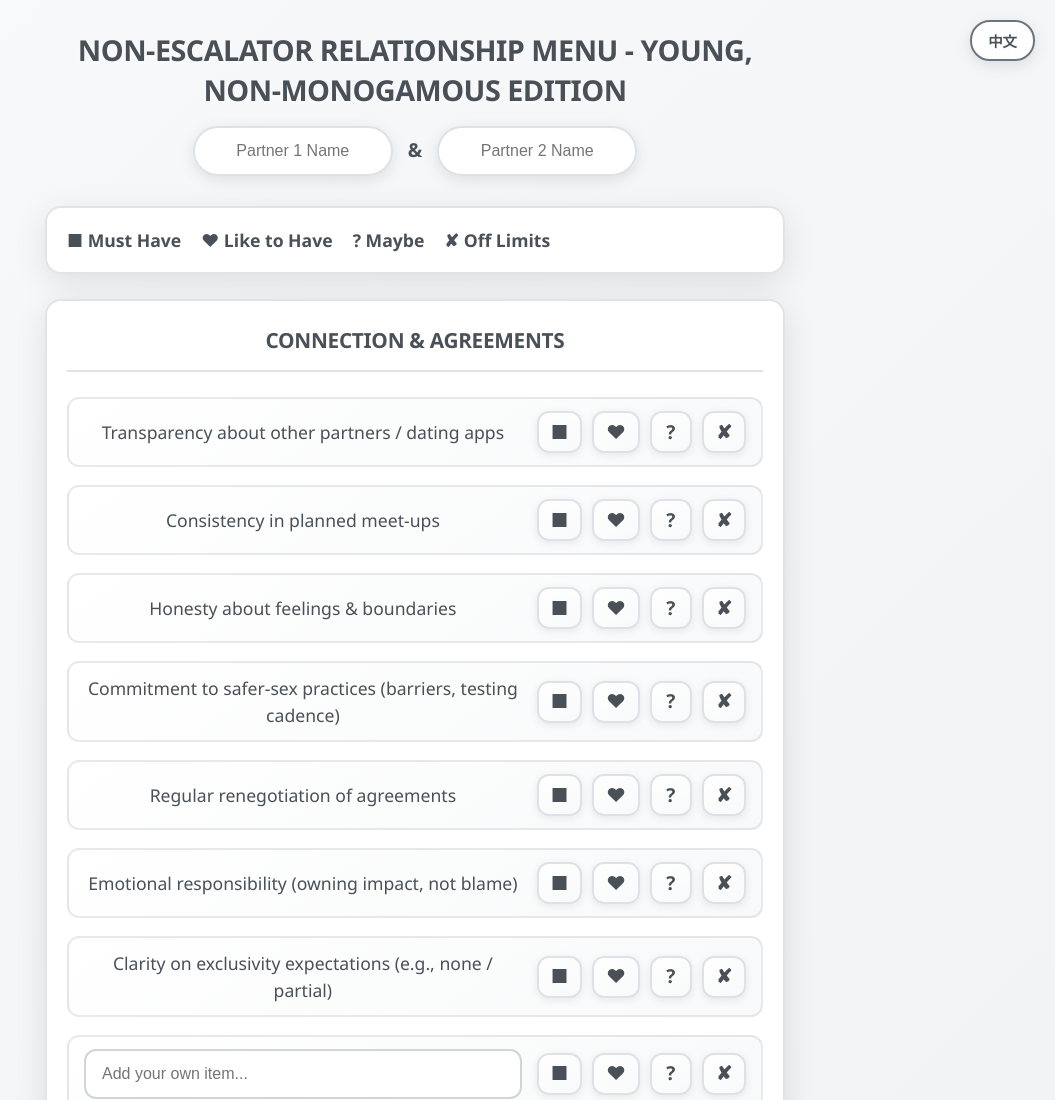
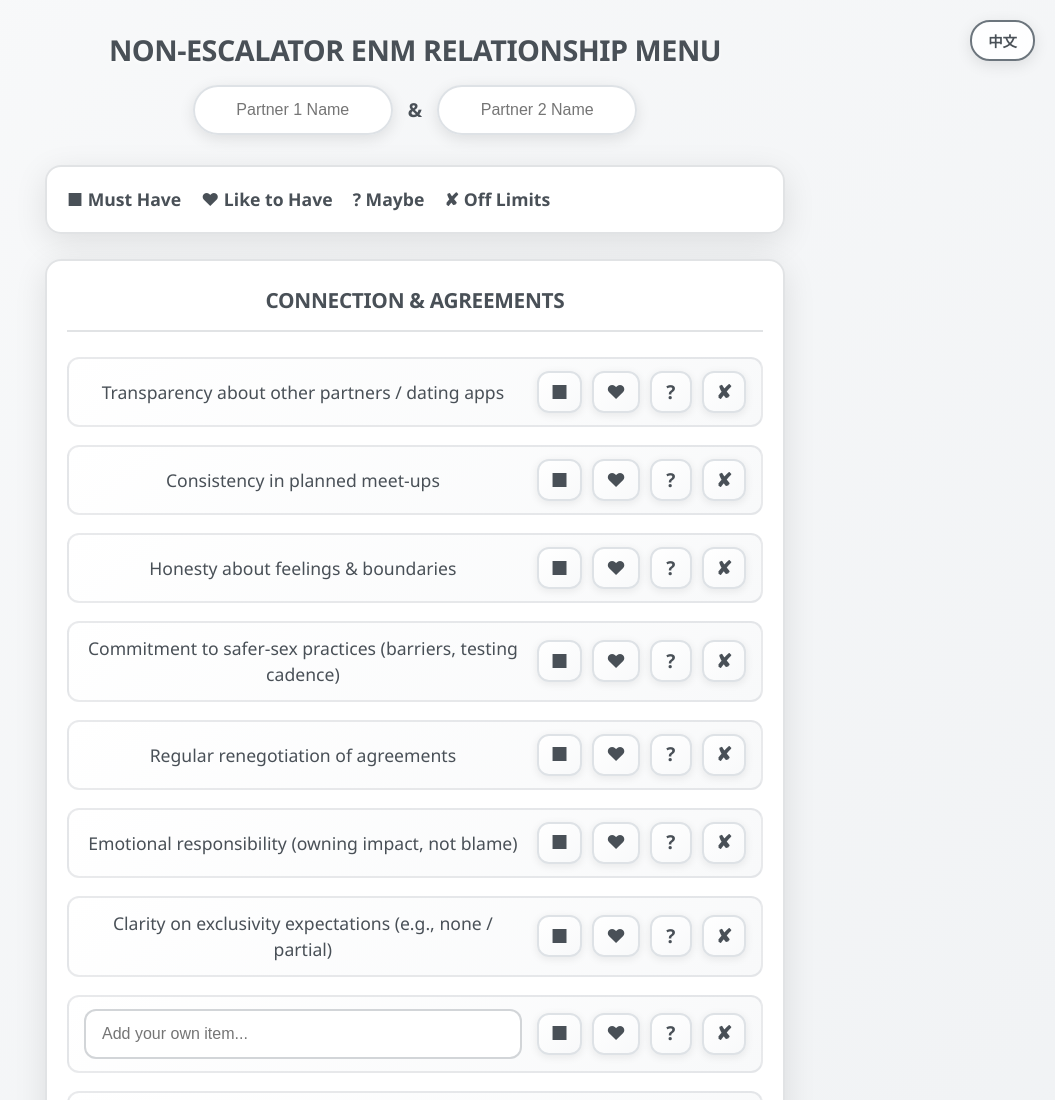
Before and after one commit to zerisinyu/relationship-menu, a plain HTML site: page index.html in a window 1280 px wide. Shown: the top 1100 px of the page, without its empty margins (225-1280 px from the left). Drawn offline with Linux system fonts and the light colour scheme.

Commit message:
Update index.html

```diff
--- a/index.html
+++ b/index.html
@@ -351,7 +351,7 @@
 <body>
     <button class="language-toggle" onclick="toggleLanguage()">中文</button>
 
-    <h1 id="title">NON-ESCALATOR RELATIONSHIP MENU - YOUNG, NON-MONOGAMOUS EDITION</h1>
+    <h1 id="title">NON-ESCALATOR ENM RELATIONSHIP MENU</h1>
     <div class="partner-names">
         <input type="text" id="partner1" placeholder="Partner 1 Name">
         <span>&</span>
```
